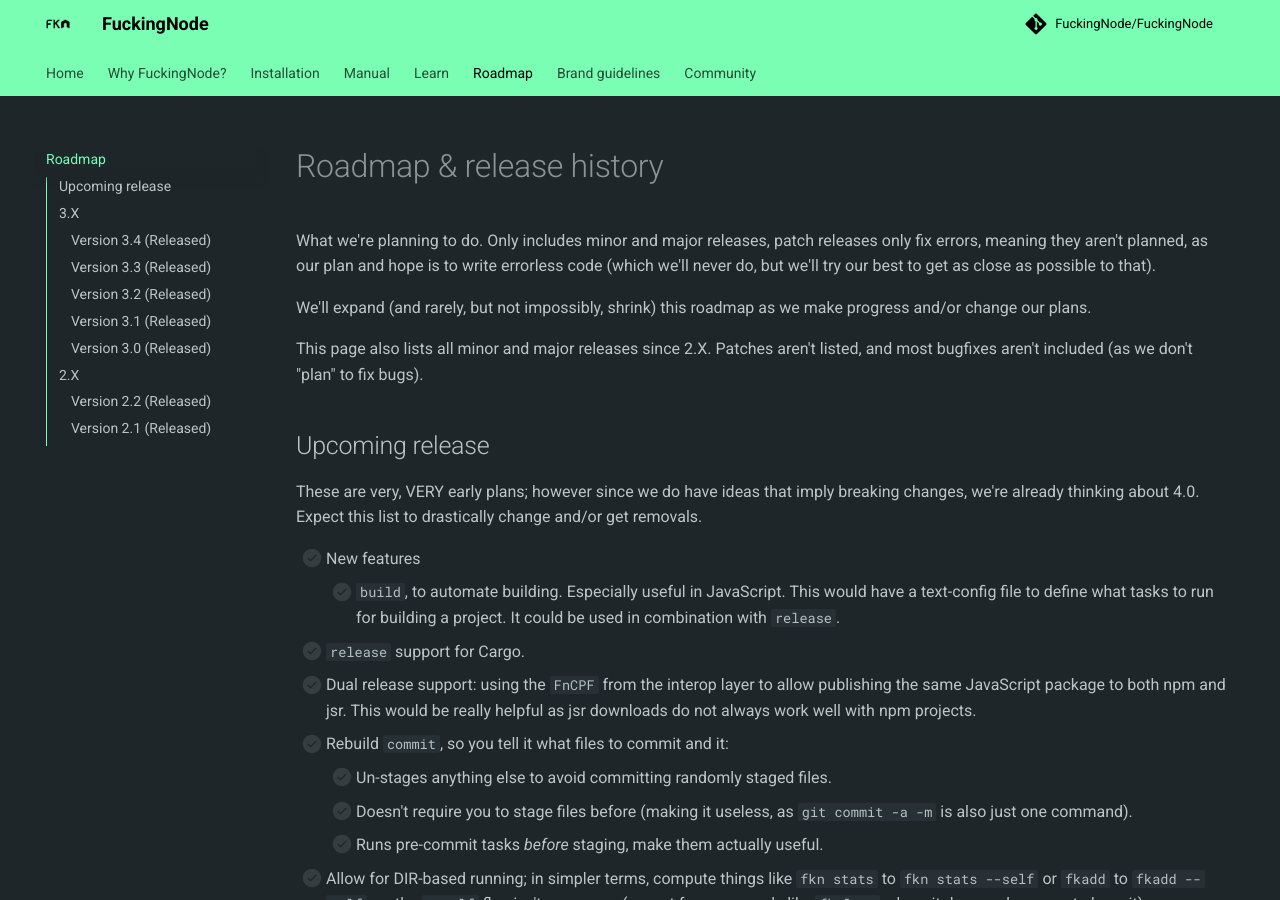
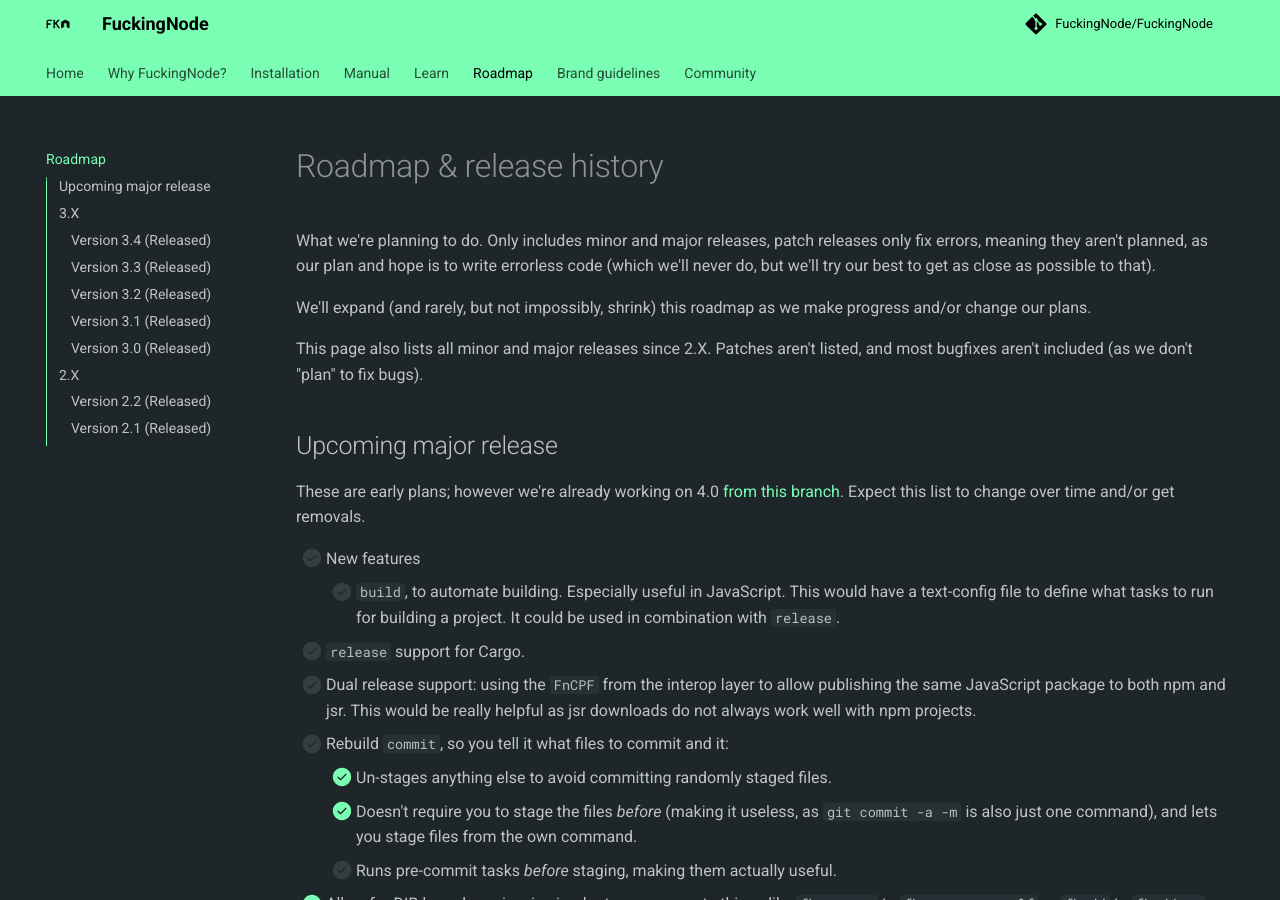
Before and after one commit to FuckingNode/fuckingnode.github.io, an MkDocs documentation site: the page built from docs/about/roadmap.md, in a window 1280 px wide and 900 px high. Built offline with MkDocs 1.6.1 and Material for MkDocs 9.7.7, drawn with Linux system fonts in a browser that asks for light colours; comment, search, counter and statistics services are not loaded; some of the changed text lies outside the part shown.

Commit message:
Update ROADMAP.md

```diff
--- a/docs/about/roadmap.md
+++ b/docs/about/roadmap.md
@@ -8,19 +8,20 @@ We'll expand (and rarely, but not impossibly, shrink) this roadmap as we make pr
 
 This page also lists all minor and major releases since 2.X. Patches aren't listed, and most bugfixes aren't included (as we don't "plan" to fix bugs).
 
-## Upcoming release
+## Upcoming major release
 
-These are very, VERY early plans; however since we do have ideas that imply breaking changes, we're already thinking about 4.0. Expect this list to drastically change and/or get removals.
+These are early plans; however we're already working on 4.0 [from this branch](https://github.com/FuckingNode/FuckingNode/tree/v4). Expect this list to change over time and/or get removals.
 
 - [ ] New features
     - [ ] `build`, to automate building. Especially useful in JavaScript. This would have a text-config file to define what tasks to run for building a project. It could be used in combination with `release`.
 - [ ] `release` support for Cargo.
 - [ ] Dual release support: using the `FnCPF` from the interop layer to allow publishing the same JavaScript package to both npm and jsr. This would be really helpful as jsr downloads do not always work well with npm projects.
 - [ ] Rebuild `commit`, so you tell it what files to commit and it:
-    - [ ] Un-stages anything else to avoid committing randomly staged files.
-    - [ ] Doesn't require you to stage files before (making it useless, as `git commit -a -m` is also just one command).
-    - [ ] Runs pre-commit tasks _before_ staging, make them actually useful.
-- [ ] Allow for DIR-based running; in simpler terms, compute things like `fkn stats` to `fkn stats --self` or `fkadd` to `fkadd --self`, so the `--self` flag isn't necessary (except for commands like `fkclean` where it does make sense to have it).
+    - [x] Un-stages anything else to avoid committing randomly staged files.
+    - [x] Doesn't require you to stage the files _before_ (making it useless, as `git commit -a -m` is also just one command), and lets you stage files from the own command.
+    - [ ] Runs pre-commit tasks _before_ staging, making them actually useful.
+- [X] Allow for DIR-based running; in simpler terms, compute things like `fkn stats` to `fkn stats --self` or `fkadd` to `fkadd --self`, so the `--self` flag isn't necessary (except for commands like `fkclean` where it does make sense to have it).
+- [X] Add Bun support for `audit`.
 
 ---
 
```
Also changed, not shown: docs/manual/audit.md (+1 -1 lines), docs/manual/whats-next.md (+4 -2 lines).
